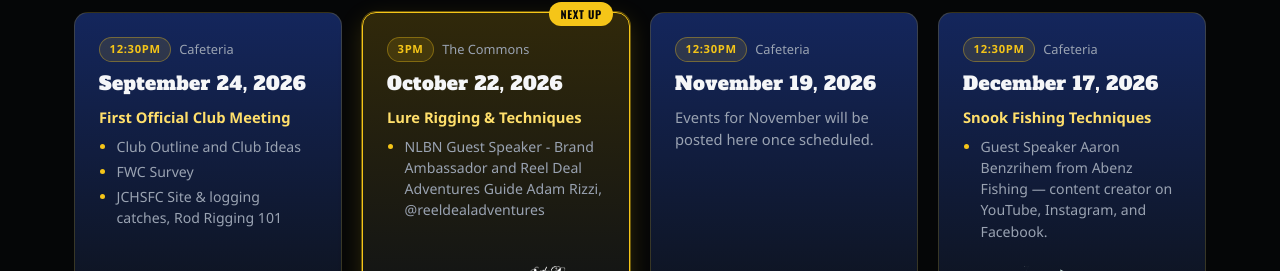
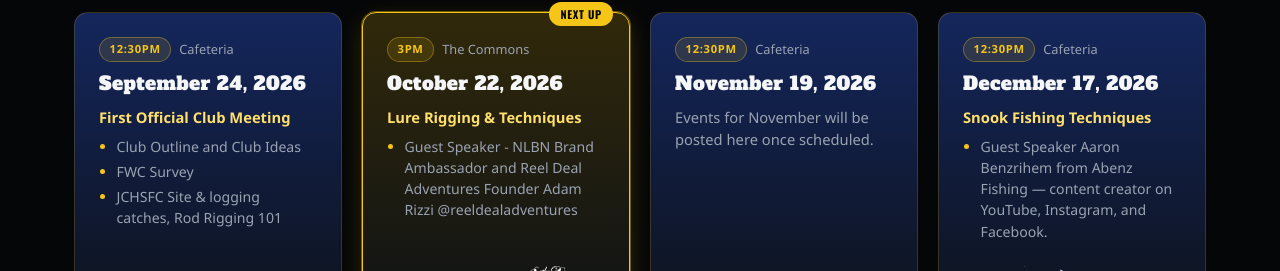
Before and after one commit to BlackJackFishCo/jchs-fishing-club, a React (Vite) app: page /#/calendar in a window 1280 px wide. Shown: the part 272-543 px from the top of the page. Built offline with nearby package versions, Linux system fonts and the light colour scheme; no server answers.

Commit message:
Update October guest speaker agenda wording
Co-Authored-By: Claude Sonnet 5 <noreply@anthropic.com>
Claude-Session: https://claude.ai/code/session_01RZnQALsMGB7WQoNrtfRuQq

```diff
--- a/src/pages/Calendar.jsx
+++ b/src/pages/Calendar.jsx
@@ -47,7 +47,7 @@ const months = [
     date: '22',
     year: '2026',
     agenda: [
-      'NLBN Guest Speaker - Brand Ambassador and Reel Deal Adventures Guide Adam Rizzi, @reeldealadventures',
+      'Guest Speaker - NLBN Brand Ambassador and Reel Deal Adventures Founder Adam Rizzi @reeldealadventures',
     ],
     sponsors: [
       { logo: nlbnLogo, link: 'https://nlbn.com/', alt: 'NLBN - No Live Bait Needed logo' },
```
